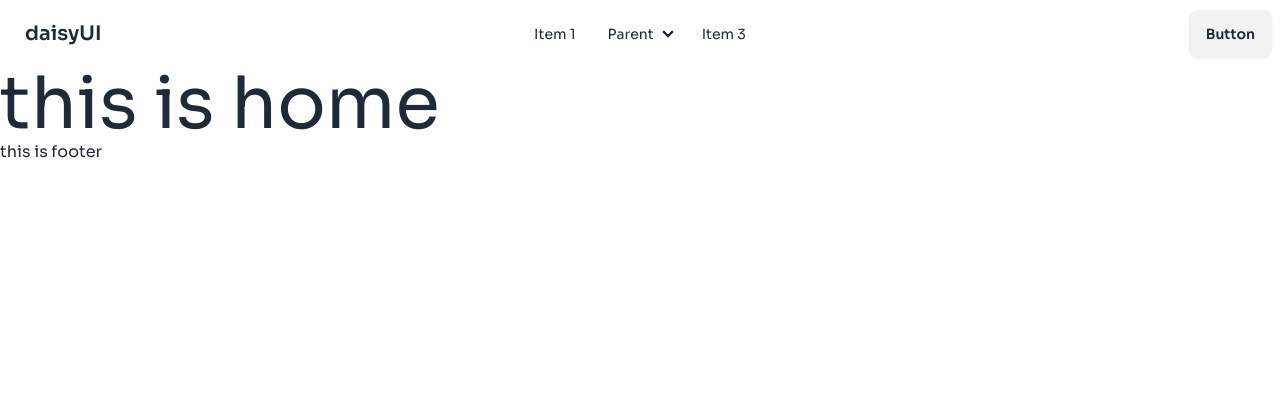
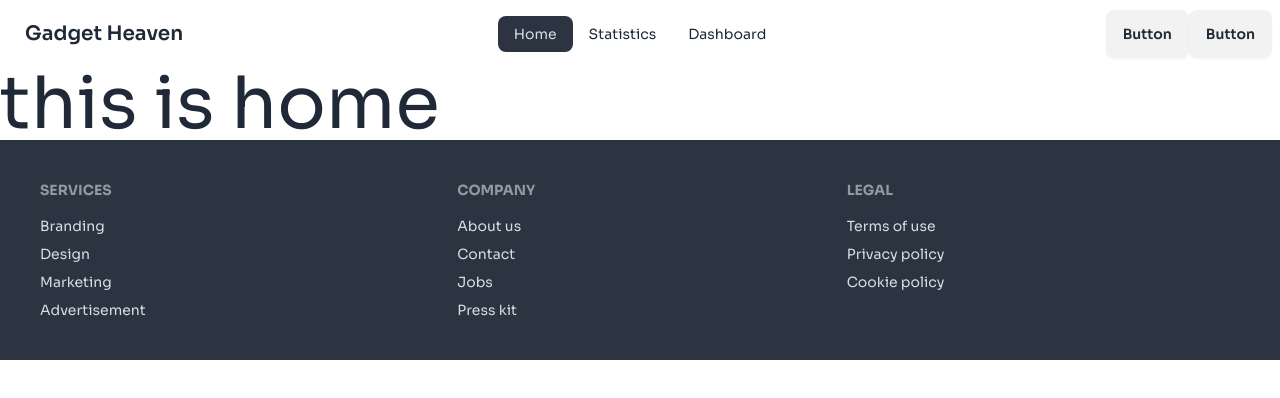
Before and after one commit to programming-hero-web-course-4/b10a8-gadget-heaven-SifatSararChistee, a React (Vite) app: page / in a window 1280 px wide. Shown: the top 398 px of the page. Built offline with nearby package versions, Linux system fonts and the light colour scheme.

Commit message:
added navbar and footer

```diff
--- a/src/Components/Footer.jsx
+++ b/src/Components/Footer.jsx
@@ -1,8 +1,27 @@
 const Footer = () => {
     return (
-        <div>
-            this is footer
-        </div>
+<footer className="footer bg-neutral text-neutral-content p-10">
+  <nav>
+    <h6 className="footer-title">Services</h6>
+    <a className="link link-hover">Branding</a>
+    <a className="link link-hover">Design</a>
+    <a className="link link-hover">Marketing</a>
+    <a className="link link-hover">Advertisement</a>
+  </nav>
+  <nav>
+    <h6 className="footer-title">Company</h6>
+    <a className="link link-hover">About us</a>
+    <a className="link link-hover">Contact</a>
+    <a className="link link-hover">Jobs</a>
+    <a className="link link-hover">Press kit</a>
+  </nav>
+  <nav>
+    <h6 className="footer-title">Legal</h6>
+    <a className="link link-hover">Terms of use</a>
+    <a className="link link-hover">Privacy policy</a>
+    <a className="link link-hover">Cookie policy</a>
+  </nav>
+</footer>
     );
 };
 
--- a/src/Components/Navbar.jsx
+++ b/src/Components/Navbar.jsx
@@ -1,4 +1,13 @@
+import { NavLink } from "react-router-dom";
+
 const Navbar = () => {
+
+const links =<>
+        <li><NavLink to={"/"}>Home</NavLink></li>
+        <li><NavLink to={"/statistics"}>Statistics</NavLink></li>
+        <li><NavLink to={"/dashboard"}>Dashboard</NavLink></li>
+</>
+
     return (
 <div className="navbar bg-base-100">
   <div className="navbar-start">
@@ -20,35 +29,18 @@
       <ul
         tabIndex={0}
         className="menu menu-sm dropdown-content bg-base-100 rounded-box z-[1] mt-3 w-52 p-2 shadow">
-        <li><a>Item 1</a></li>
-        <li>
-          <a>Parent</a>
-          <ul className="p-2">
-            <li><a>Submenu 1</a></li>
-            <li><a>Submenu 2</a></li>
-          </ul>
-        </li>
-        <li><a>Item 3</a></li>
+            {links}
       </ul>
     </div>
-    <a className="btn btn-ghost text-xl">daisyUI</a>
+    <a className="btn btn-ghost text-xl"><NavLink to={"/"}>Gadget Heaven</NavLink></a>
   </div>
   <div className="navbar-center hidden lg:flex">
     <ul className="menu menu-horizontal px-1">
-      <li><a>Item 1</a></li>
-      <li>
-        <details>
-          <summary>Parent</summary>
-          <ul className="p-2">
-            <li><a>Submenu 1</a></li>
-            <li><a>Submenu 2</a></li>
-          </ul>
-        </details>
-      </li>
-      <li><a>Item 3</a></li>
+        {links}
     </ul>
   </div>
   <div className="navbar-end">
+    <a className="btn">Button</a>
     <a className="btn">Button</a>
   </div>
 </div>
--- /dev/null
+++ b/src/Pages/Dashboard.jsx
@@ -0,0 +1,9 @@
+const Dashboard = () => {
+    return (
+        <div className="text-7xl">
+            this is dashboard
+        </div>
+    );
+};
+
+export default Dashboard;
--- /dev/null
+++ b/src/Pages/Statistics.jsx
@@ -0,0 +1,9 @@
+const Statistics = () => {
+    return (
+        <div className="text-7xl">
+            this is statistics
+        </div>
+    );
+};
+
+export default Statistics;
```
Also changed, not shown: src/main.jsx (+10 -0 lines).
